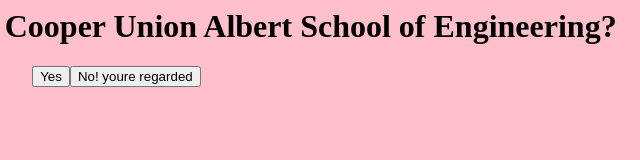
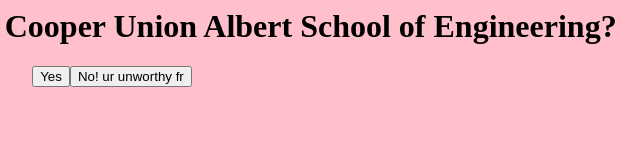
Before and after one commit to AsterWx/acceptancememe, a plain HTML site: page index.html in a window 1280 px wide. Shown: the full height of the page, 589-1229 px from the left. Drawn offline with Linux system fonts and the light colour scheme.

Commit message:
Update index.html

```diff
--- a/index.html
+++ b/index.html
@@ -11,7 +11,7 @@
   <img src="">
   <div>
     <button id="acceptance">Yes</button>
-    <button id="rejection">No! youre regarded</button>
+    <button id="rejection">No! ur unworthy fr</button>
   </div>
 
 <script src="script.js">
```
